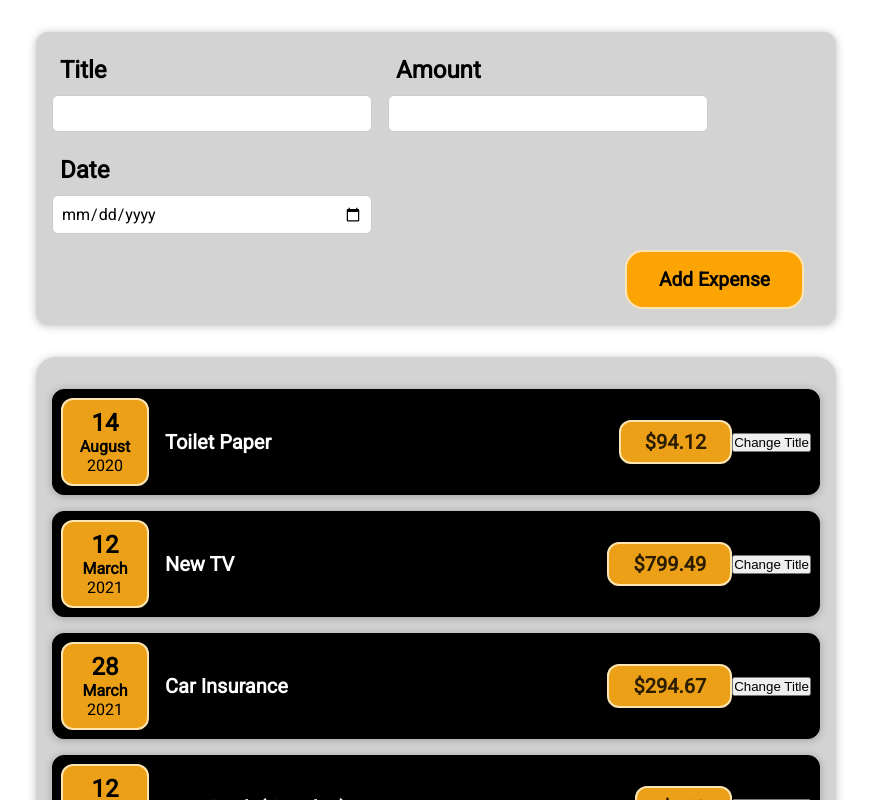
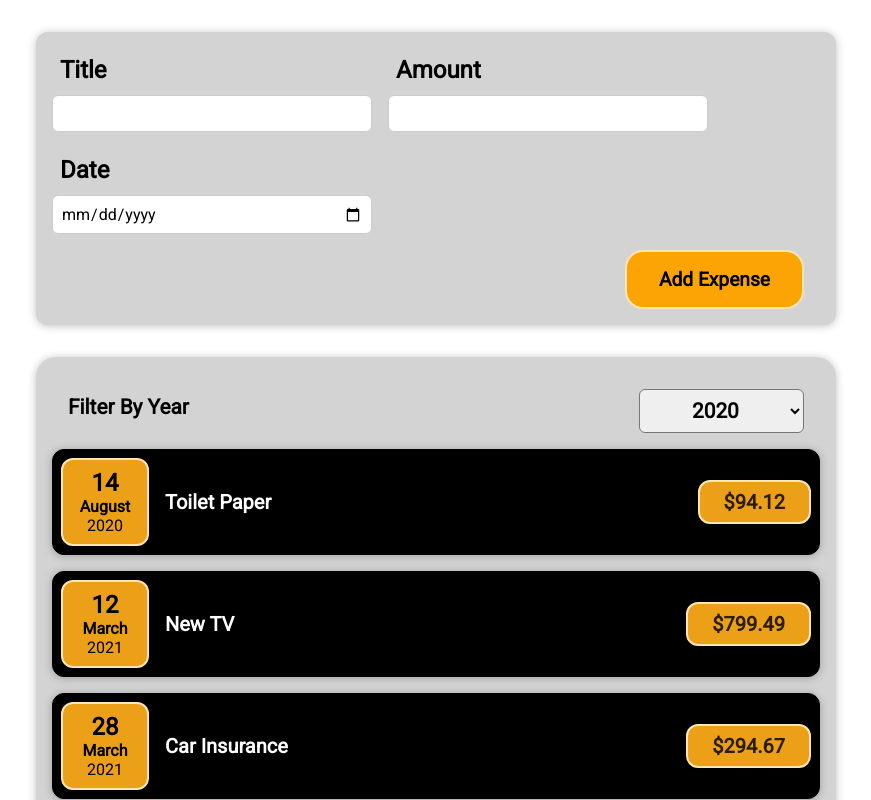
Before and after one commit to Budhathoki-A/expense-tracker, a React (Create React App) app: page / in a window 1280 px wide. Shown: the top 800 px of the page, without its empty margins (204-1075 px from the left). Built offline with nearby package versions, Linux system fonts and the light colour scheme; a web font is replaced by a local one.

Commit message:
expense filter is added in the UI

```diff
--- a/src/components/Expenses/Expense.js
+++ b/src/components/Expenses/Expense.js
@@ -1,11 +1,22 @@
-import React from 'react';
+import React, { useState } from 'react';
 import ExpenseItem from './ExpenseItem';
 import './Expense.css';
 import Card from '../UI/Card';
+import ExpensesFilter from './ExpensesFilter';
 
 const Expense = (props) => {
+  const [filteredYear, setFilteredYear] = useState('2020');
+
+  const filterChangeHandler = (selectedYear) => {
+    setFilteredYear(selectedYear);
+  };
+
   return (
     <Card className='expenses'>
+      <ExpensesFilter
+        selected={filteredYear}
+        onChangeFilter={filterChangeHandler}
+      />
       <ExpenseItem
         title={props.items[0].title}
         amount={props.items[0].amount}
--- a/src/components/Expenses/ExpenseItem.js
+++ b/src/components/Expenses/ExpenseItem.js
@@ -1,26 +1,17 @@
-import React, { useState } from 'react';
+import React from 'react';
 
 import ExpenseDate from './ExpenseDate';
 import './ExpenseItem.css';
 import Card from '../UI/Card';
 
 const ExpenseItem = (props) => {
-  // function of Click handeler
-
-  const [title, setTitle] = useState(props.title);
-
-  const clickHandler = () => {
-    setTitle('Updated!');
-    console.log(title);
-  };
   return (
     <Card className='expense-item'>
       <ExpenseDate date={props.date} />
       <div className='expense-item__description'>
-        <h2>{title}</h2>
+        <h2>{props.title}</h2>
       </div>
       <div className='expense-item__price'>${props.amount}</div>
-      <button onClick={clickHandler}>Change Title</button>
     </Card>
   );
 };
--- a/src/components/Expenses/ExpensesFilter.css
+++ b/src/components/Expenses/ExpensesFilter.css
@@ -1,9 +1,10 @@
-.expenses-filter {
-  color: white;
+.expense-filter {
+  color: black;
   padding: 0 1rem;
+  font-size: 1.3rem;
 }
 
-.expenses-filter__control {
+.expense-filter__control {
   display: flex;
   width: 100%;
   align-items: center;
@@ -11,12 +12,12 @@
   margin: 1rem 0;
 }
 
-.expenses-filter label {
+.expense-filter label {
   font-weight: bold;
   margin-bottom: 0.5rem;
 }
 
-.expenses-filter select {
+.expense-filter select {
   font: inherit;
   padding: 0.5rem 3rem;
   font-weight: bold;
--- a/src/components/Expenses/ExpensesFilter.js
+++ b/src/components/Expenses/ExpensesFilter.js
@@ -1,7 +1,7 @@
 import React from 'react';
 import './ExpensesFilter.css';
 
-const ExpensesFilter = () => {
+const ExpensesFilter = (props) => {
   const dropdownChangeHalder = (event) => {
     props.onChangeFilter(event.target.value);
   };
```
